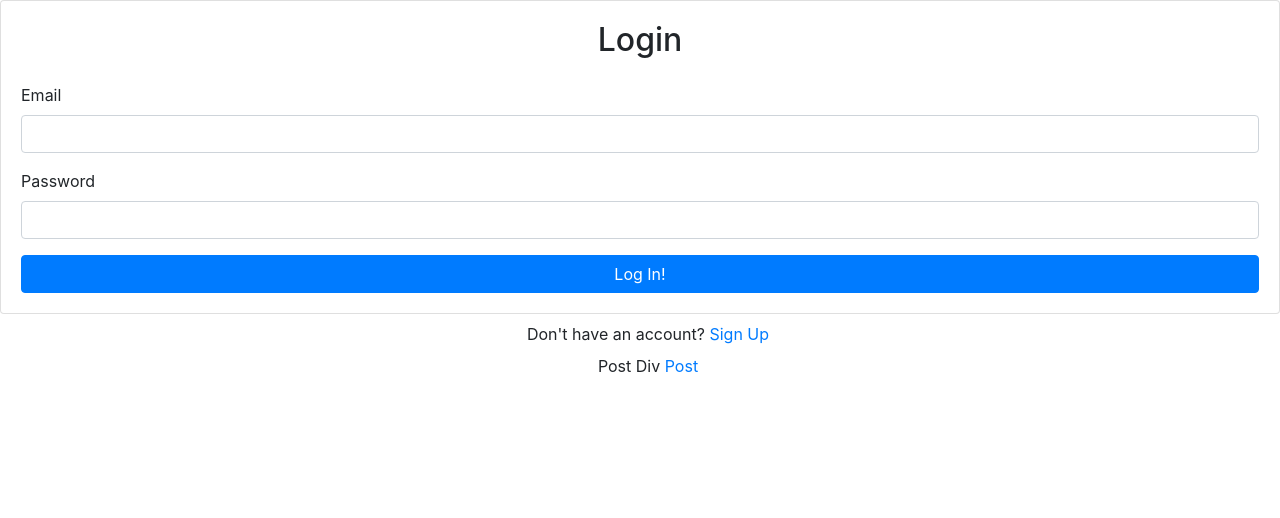
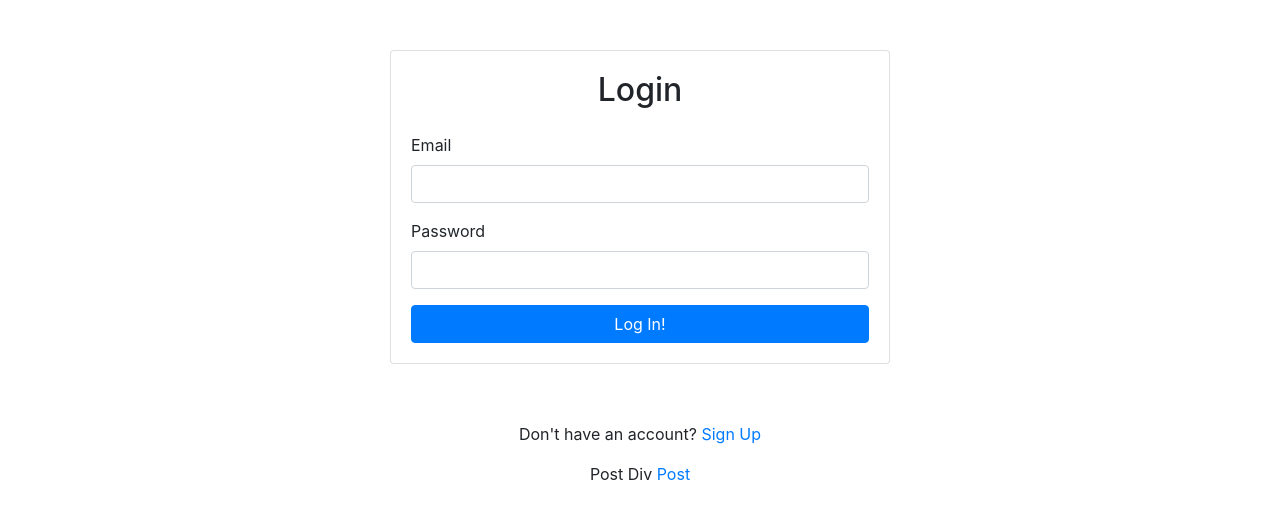
Before and after one commit to moaz-eldefrawy/react-first-project, a React (Create React App) app: page /login in a window 1280 px wide. Shown: the top 518 px of the page. Built offline with nearby package versions, Linux system fonts and the light colour scheme; no server answers; the database is empty.

Commit message:
Sign in / Sign up css

```diff
--- a/src/components/LogIn.js
+++ b/src/components/LogIn.js
@@ -2,6 +2,7 @@ import React, { useRef, useState } from 'react';
 import { Card, Form, Button, Alert, Container } from 'react-bootstrap';
 import { useAuth } from './AuthProvider';
 import { Link, Redirect } from 'react-router-dom';
+import './Sign.css'
 
 export default function LogIn() {
     const emailRef = useRef();
@@ -28,8 +29,8 @@ export default function LogIn() {
 
     return (
 
-            <div>
-                <Card>
+            <div className='flex-container'>
+                <Card className='form-card'>
                     <Card.Body>
                         <h2 className="text-center mb-4">Login</h2>
                         {error && <Alert variant='danger'>{error}</Alert>}
--- /dev/null
+++ b/src/components/Sign.css
@@ -0,0 +1,12 @@
+.flex-container{
+    display: flex;
+    flex-direction: column;
+    align-items: center;
+    justify-content: center;
+}
+
+.form-card{
+    margin: 50px;
+    justify-self: center;
+    width: 500px;
+}
--- a/src/components/SignUp.js
+++ b/src/components/SignUp.js
@@ -2,6 +2,7 @@ import React, { useRef, useState } from 'react';
 import { Card, Form, Button, Alert } from 'react-bootstrap';
 import { useAuth } from './AuthProvider';
 import { Link } from 'react-router-dom';
+import './Sign.css'
 
 export default function SignUp() {
     const emailRef = useRef();
@@ -30,8 +31,8 @@ export default function SignUp() {
     }
 
     return (
-        <div>
-            <Card>
+        <div className='flex-container'>
+            <Card className='form-card'>
                 <Card.Body>
                     <h2 className="text-center mb-4">SignUp</h2>
                     {error && <Alert variant='danger'>{error}</Alert>}
```
